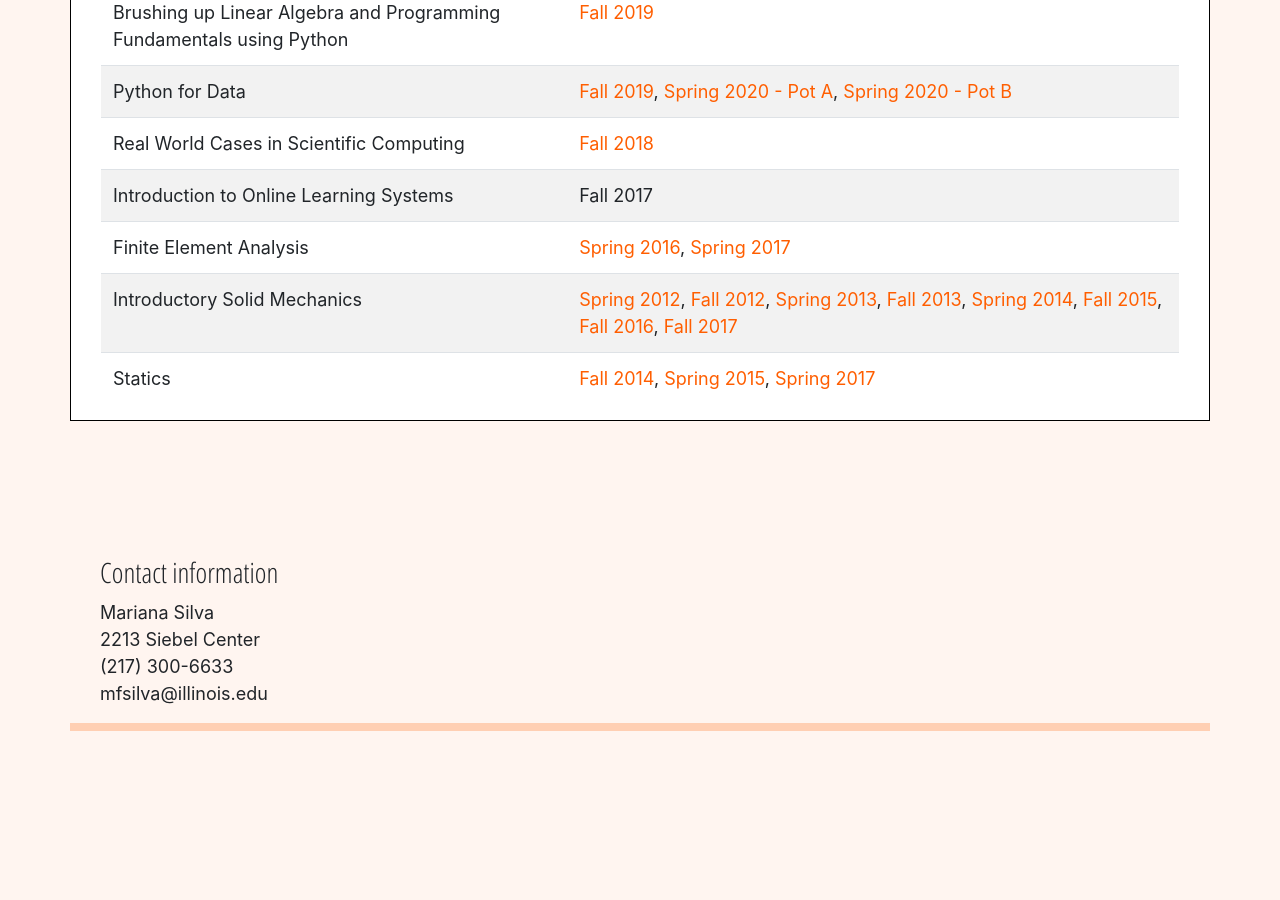
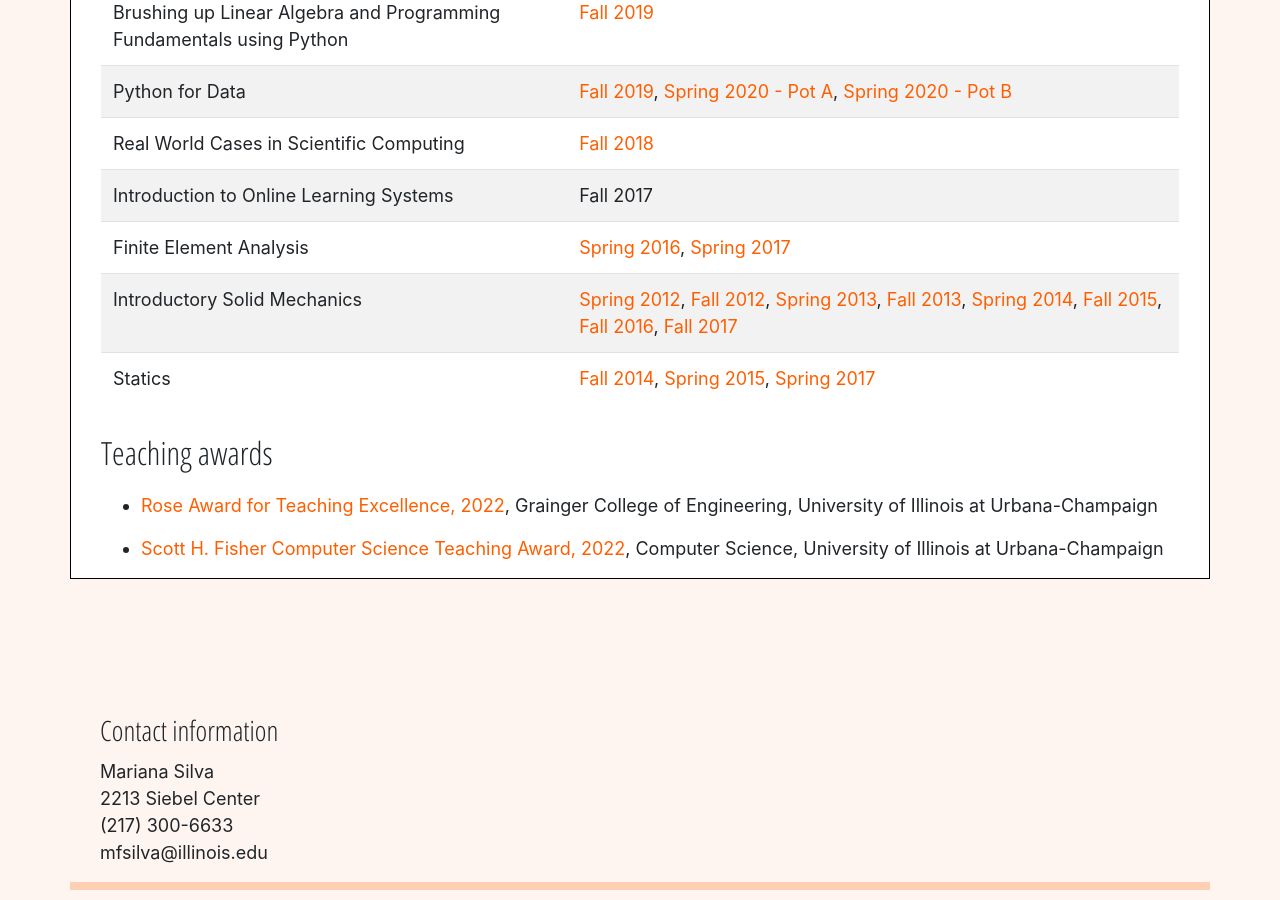
Before and after one commit to mfsilva22/website, a Jekyll site: the page built from pages/teaching.md, in a window 1280 px wide and 900 px high, scrolled down 898 px. Built offline with Jekyll 4.4.1, drawn with Linux system fonts in a browser that asks for light colours; our own code applies the rules of GitHub Pages for plain Markdown files; before the commit the page ends 1639 px from its top, so only the background shows below that.

Commit message:
added awards

```diff
--- a/pages/teaching.md
+++ b/pages/teaching.md
@@ -149,3 +149,9 @@ I have taught eight different undergraduate courses with over 7200 students, fro
     </tr>
   </tbody>
 </table> -->
+
+## Teaching awards
+
+- [Rose Award for Teaching Excellence, 2022](https://cs.illinois.edu/about/awards/faculty-awards/university-illinois-awards), Grainger College of Engineering, University of Illinois at Urbana-Champaign
+
+- [Scott H. Fisher Computer Science Teaching Award, 2022](https://cs.illinois.edu/about/awards/faculty-awards/university-illinois-awards), Computer Science, University of Illinois at Urbana-Champaign
```
Also changed, not shown: 5 other files.
